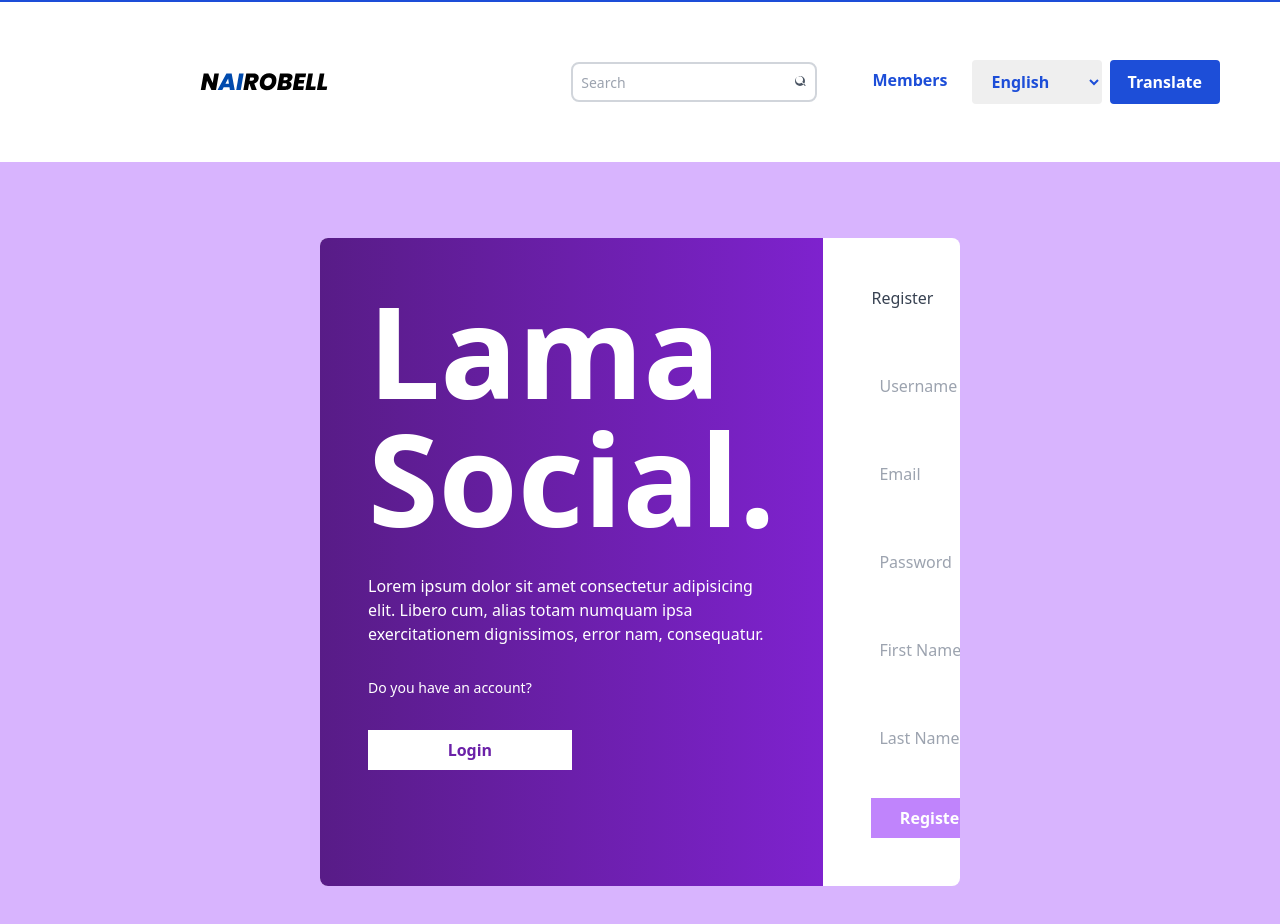
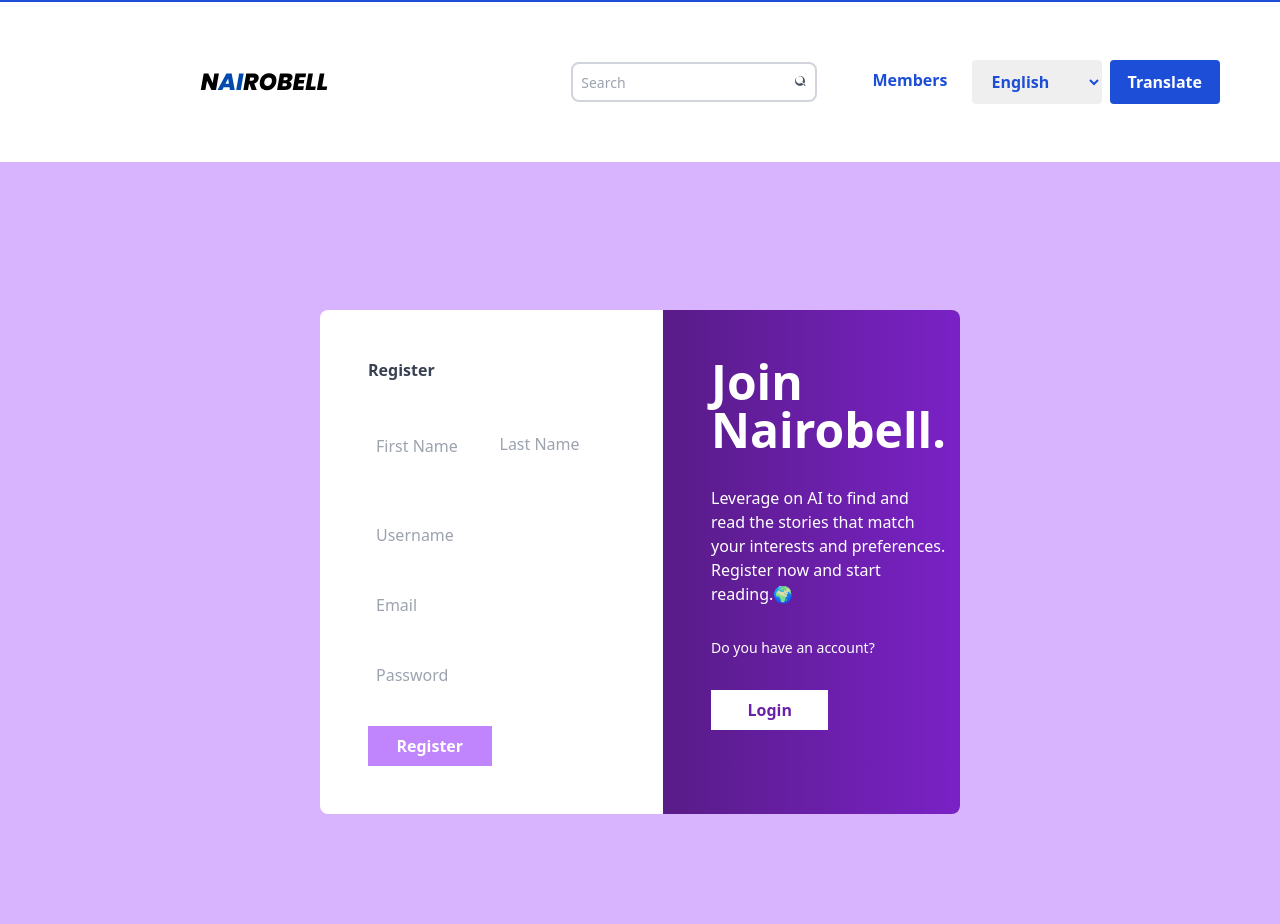
Before and after one commit to VinceOdundo/Nairobell-News-App, a React (Vite) app in the folder client/: page /register in a window 1280 px wide. Shown: the top 924 px of the page. Built offline with nearby package versions, Linux system fonts and the light colour scheme.

Commit message:
log in and register ui improvements

```diff
--- a/client/src/components/Navbar.jsx
+++ b/client/src/components/Navbar.jsx
@@ -97,9 +97,9 @@
         <div className="flex items-center flex-shrink-0 text-gray-800 mr-16">
           <img src={Logo} alt="Logo" className="w-96 h-32" />
         </div>
-        <div className="block lg:hidden">
-          {/* Code for the mobile menu button */}
-        </div>
+        {/* <div className="block lg:hidden">
+          // Code for the mobile menu button
+        </div> */}
       </div>
 
       <div className="menu w-full lg:block flex-grow lg:flex lg:items-center lg:w-auto lg:px-3 px-8">
--- a/client/src/components/Posts.jsx
+++ b/client/src/components/Posts.jsx
@@ -113,7 +113,7 @@
                   ))}
                 </div>
               )}
-              {numOfPosts < data.length && (
+              {numOfPosts < (data && data.length) && (
                 <div className="flex justify-center mt-8">
                   <button
                     className="border border-blue-500 text-blue-500 py-2 px-4 rounded-md hover:bg-blue-500 hover:text-white transition-all duration-200"
--- a/client/src/pages/login.jsx
+++ b/client/src/pages/login.jsx
@@ -45,11 +45,10 @@
     <div className="h-screen bg-purple-300 flex items-center justify-center">
       <div className="w-1/2 flex bg-white rounded-lg overflow-hidden">
         <div className="flex-1 bg-gradient-to-r from-purple-900 to-purple-700 p-12 flex flex-col gap-8 text-white">
-          <h1 className="text-9xl font-bold">Hello World.</h1>
+          <h1 className="text-5xl font-bold">Karibu Nairobell.</h1>
           <p>
-            Lorem ipsum dolor sit amet consectetur adipisicing elit. Libero cum,
-            alias totam numquam ipsa exercitationem dignissimos, error nam,
-            consequatur.
+            Discover new and important stories from Africa now. Log in and find
+            out what’s happening.🌍
           </p>
           <span className="text-sm">Don't you have an account?</span>
           <Link to="/register">
@@ -59,7 +58,7 @@
           </Link>
         </div>
         <div className="flex-1 p-12 flex flex-col gap-12 justify-center">
-          <h1 className="text-gray-700">Login</h1>
+          <h1 className="text-gray-700 font-bold">Login</h1>
           <form className="flex flex-col gap-8">
             <input
               type="email"
--- a/client/src/pages/register.jsx
+++ b/client/src/pages/register.jsx
@@ -62,58 +62,47 @@
   return (
     <div className="h-screen bg-purple-300 flex items-center justify-center">
       <div className="w-1/2 flex bg-white rounded-lg overflow-hidden">
-        <div className="flex-1 bg-gradient-to-r from-purple-900 to-purple-700 p-12 flex flex-col gap-8 text-white">
-          <h1 className="text-9xl font-bold">Lama Social.</h1>
-          <p>
-            Lorem ipsum dolor sit amet consectetur adipisicing elit. Libero cum,
-            alias totam numquam ipsa exercitationem dignissimos, error nam,
-            consequatur.
-          </p>
-          <span className="text-sm">Do you have an account?</span>
-          <Link to="/login">
-            <button className="w-1/2 py-2 border-none bg-white text-purple-800 font-bold hover:bg-purple-100">
-              Login
-            </button>
-          </Link>
-        </div>
         <div className="flex-1 p-12 flex flex-col gap-12 justify-center">
-          <h1 className="text-gray-700">Register</h1>
+          <h1 className="text-gray-700 font-bold">Register</h1>
           <form className="flex flex-col gap-8">
+            <div class="flex">
+              <input
+                type="text"
+                placeholder="First Name"
+                name="firstName"
+                onChange={handleChange}
+                class="w-1/2 h-1/2 flex-1 border-none border-b border-gray-300 py-4 px-2"
+              />
+              <input
+                type="text"
+                placeholder="Last Name"
+                name="lastName"
+                onChange={handleChange}
+                class="w-1/2 h-1/2 flex-1 border-none border-b border-gray-300 py-2 px-2"
+              />
+            </div>
             <input
               type="text"
               placeholder="Username"
               name="username"
               onChange={handleChange}
-              className="border-none border-b border-gray-300 py-4 px-2"
+              className="border-none h-1/2 border-b border-gray-300 py-2 px-2"
             />
             <input
               type="email"
               placeholder="Email"
               name="email"
               onChange={handleChange}
-              className="border-none border-b border-gray-300 py-4 px-2"
+              className="border-none h-1/2 border-b border-gray-300 py-2 px-2"
             />
             <input
               type="password"
               placeholder="Password"
               name="password"
               onChange={handleChange}
-              className="border-none border-b border-gray-300 py-4 px-2"
+              className="border-none h-1/2 border-b border-gray-300 py-2 px-2"
             />
-            <input
-              type="text"
-              placeholder="First Name"
-              name="firstName"
-              onChange={handleChange}
-              className="border-none border-b border-gray-300 py-4 px-2"
-            />
-            <input
-              type="text"
-              placeholder="Last Name"
-              name="lastName"
-              onChange={handleChange}
-              className="border-none border-b border-gray-300 py-4 px-2"
-            />
+
             {err && (
               <div
                 className="text-red-500"
@@ -128,6 +117,19 @@
             </button>
           </form>
         </div>
+        <div className="flex-1 bg-gradient-to-r from-purple-900 to-purple-700 p-12 flex flex-col gap-8 text-white">
+          <h1 className="text-5xl font-bold">Join Nairobell.</h1>
+          <p>
+            Leverage on AI to find and read the stories that match your
+            interests and preferences. Register now and start reading.🌍
+          </p>
+          <span className="text-sm">Do you have an account?</span>
+          <Link to="/login">
+            <button className="w-1/2 py-2 border-none bg-white text-purple-800 font-bold hover:bg-purple-100">
+              Login
+            </button>
+          </Link>
+        </div>
       </div>
     </div>
   );
```
